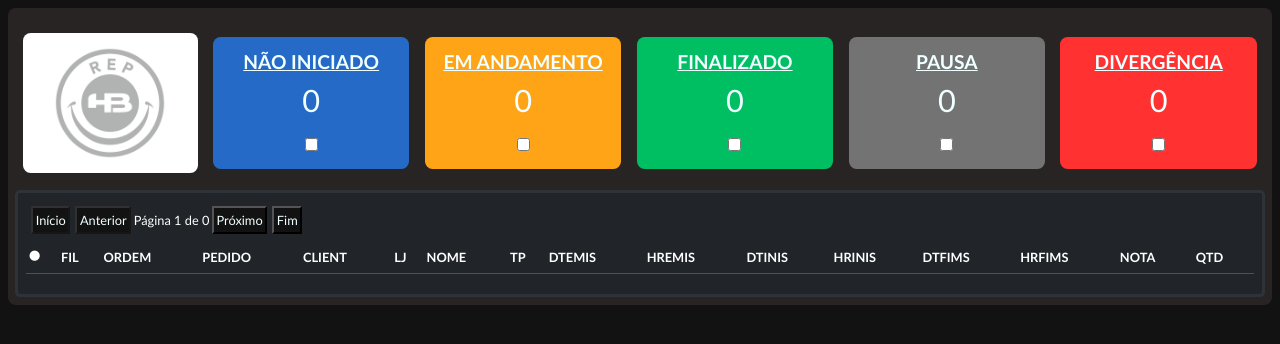
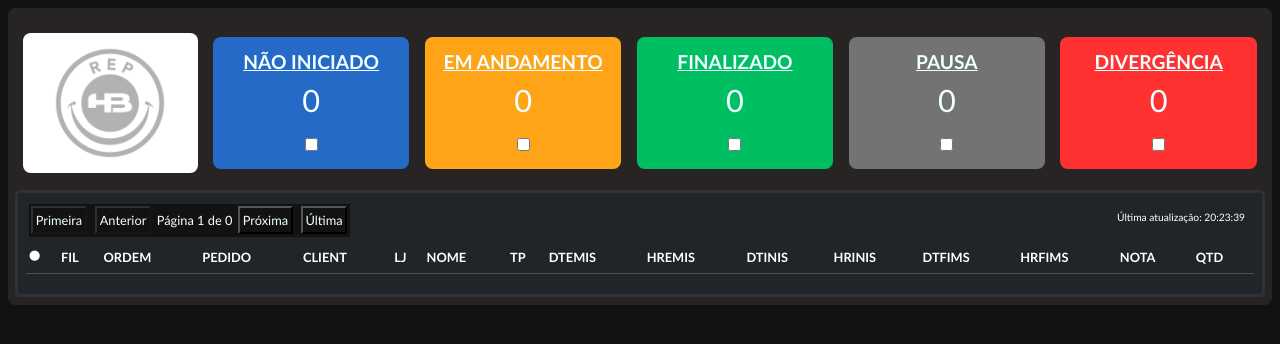
Before and after one commit to shimu1806/Painel-de-controle-de-entrega, a Django app: page / in a window 1280 px wide. Shown: the top 344 px of the page. Run offline with Django 5.2, Linux system fonts and the light colour scheme; the visitor is signed in with stand-in values (Sample User, id 1); data that the repository does not hold is empty.

Commit message:
+ timestamp

```diff
--- a/static/css/api/tabela.css
+++ b/static/css/api/tabela.css
@@ -1,24 +1,22 @@
 #table-head {
     vertical-align: baseline;
-
 }
 
 .table-responsive-sm table {
     padding: .25rem .25rem;
 }
 
-
-.table-responsive-sm th{
+.table-responsive-sm th {
     cursor: pointer;
     padding: 0 .2rem .2rem .2rem!important;
 }
 
-.table-responsive-sm th div{
+.table-responsive-sm th div {
     padding: 0 0 0 0;
     font-size: 1.6rem !important;
 }
 
-.table-responsive-sm{
+.table-responsive-sm {
     background-color: #212529;
     width: 100%;
     height: 100%;
@@ -31,17 +29,18 @@
 #pagination {
     background-color: #212529;
     display: flex;
-    justify-content: left;
+    justify-content: space-between; /* Altera para space-between para distribuir os itens */
     align-items: center;
     margin: 0.2rem;
 }
 
-#pagination span{
+#pagination span {
     background-color: transparent;
     color: rgb(255, 255, 255);
 }
 
 #pagination button {
+
     padding: 0.2rem;
     margin: 0.2rem;
 }
@@ -62,3 +61,12 @@
     overflow: visible;
     white-space: normal;
 }
+
+/* Novo estilo para o horário da última atualização */
+#last-fetch-time {
+    background-color: #212529;
+    font-size: 0.8rem; /* Tamanho pequeno */
+    color: #ffffff; /* Cor branca */
+    margin-left: auto; /* Empurra o elemento para a direita */
+    margin-right: 0.5rem; /* Espaçamento à direita */
+}
--- a/static/javascript/table.js
+++ b/static/javascript/table.js
@@ -7,6 +7,7 @@ let tableData = []
 // Endpoints
 const endpointTable = '/fetch_data/'
 const endpointMural = '/update_status_counts/'
+
 
 // Função para obter dados do endpoint
 function fetchTableData() {
@@ -18,6 +19,11 @@ function fetchTableData() {
             displayTableData()          // Constrói os dados da tabela
             updateNavigationButtons()   // Atualiza os botões de navegação
             updatePageInfo()            // Atualiza as informações da página
+
+            // Atualiza o horário da última execução
+            const now = new Date();
+            const formattedTime = now.toLocaleString('pt-BR', { hour: '2-digit', minute: '2-digit', second: '2-digit' });
+            document.getElementById('last-fetch-time').textContent = `Última atualização: ${formattedTime}`;
         })
         .catch(error => console.error('Error:', error))
 }
--- a/template/api/index.html
+++ b/template/api/index.html
@@ -54,14 +54,15 @@
 
                     <!-- container tabela -->
                     <div class="table-responsive-sm">
-
                         <div id="pagination">
-                        <button id="first">Início</button>
+                            <div>
+                                <button id="first">Primeira</button>
                                 <button id="previous">Anterior</button>
                                 <span id="page-info">Página 1 de 1</span>
-                        <button id="next">Próximo</button>
-                        <button id="last">Fim</button>
-
+                                <button id="next">Próxima</button>
+                                <button id="last">Última</button>
+                            </div>
+                            <h6 id="last-fetch-time">Última atualização: --:--:--</h6>
                         </div>
 
                         <!-- tabela cabeçalho -->
@@ -112,11 +113,6 @@
 
         <script src="https://cdn.jsdelivr.net/npm/bootstrap@5.3.3/dist/js/bootstrap.bundle.min.js" integrity="sha384-YvpcrYf0tY3lHB60NNkmXc5s9fDVZLESaAA55NDzOxhy9GkcIdslK1eN7N6jIeHz" crossorigin="anonymous"></script>
         <script src="{% static 'javascript/table.js' %}"></script>
-        <script>
-            document.querySelectorAll('.status-checkbox').forEach(checkbox => {
-            checkbox.addEventListener('change', filterTableByCheckboxes);
-        });
-        </script>
 
     </body>
 </html>
```
Also changed, not shown: little_glue.txt (+11 -1 lines). Lines whose indentation alone changed are shown as unchanged.
